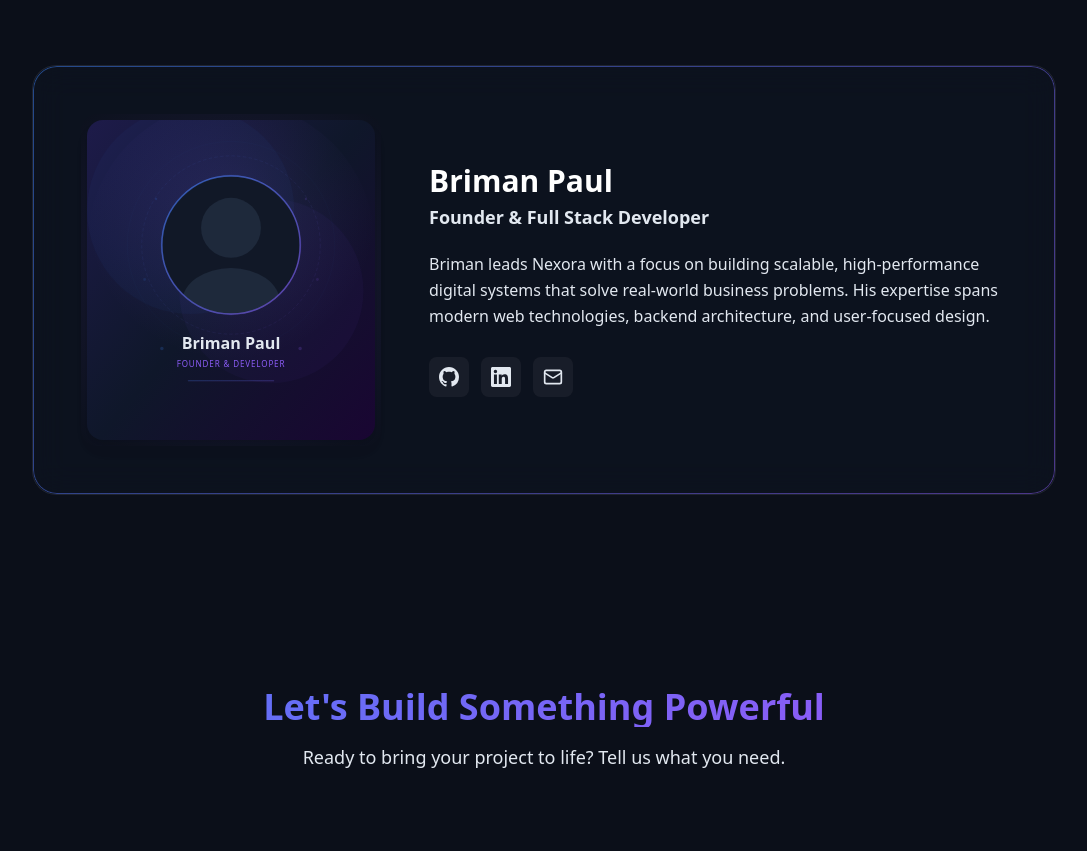
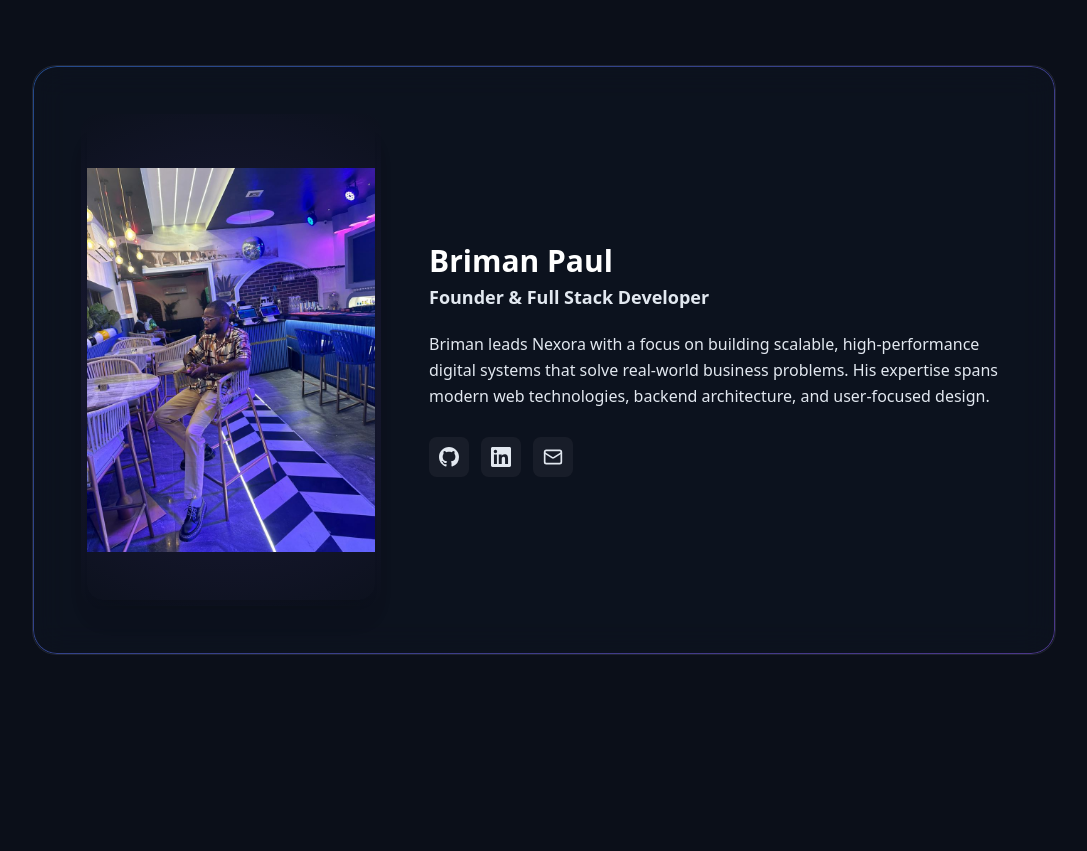
Before and after one commit to Paul-Briman/nexora-portfolio, a Next.js app: page / in a window 1280 px wide. Shown: the part 6120-6971 px from the top of the page, without its empty margins (96-1183 px from the left). Built offline with nearby package versions, Linux system fonts and the light colour scheme.

Commit message:
feat: replace founder placeholder with real photo, use object-contain for full-body display

```diff
--- a/src/components/sections/founder.tsx
+++ b/src/components/sections/founder.tsx
@@ -30,12 +30,12 @@ export function FounderSection() {
                       "radial-gradient(circle, rgba(139,92,246,0.15), transparent)",
                   }}
                 >
-                  <div className="relative w-64 h-72 sm:w-72 sm:h-80 rounded-2xl overflow-hidden shadow-lg group">
+                  <div className="relative w-64 h-[420px] sm:w-72 sm:h-[480px] rounded-2xl overflow-hidden shadow-xl group bg-[--color-card]">
                     <Image
-                      src="/images/founder.svg"
+                      src="/images/founder-photo.jpeg"
                       alt="Briman Paul — Founder of Nexora"
                       fill
-                      className="object-cover transition-transform duration-300 ease-out group-hover:scale-105"
+                      className="object-contain object-center transition-transform duration-500 ease-out group-hover:scale-[1.03]"
                     />
                   </div>
                 </div>
```
Also changed, not shown: public/images/founder-photo.jpeg (added).
